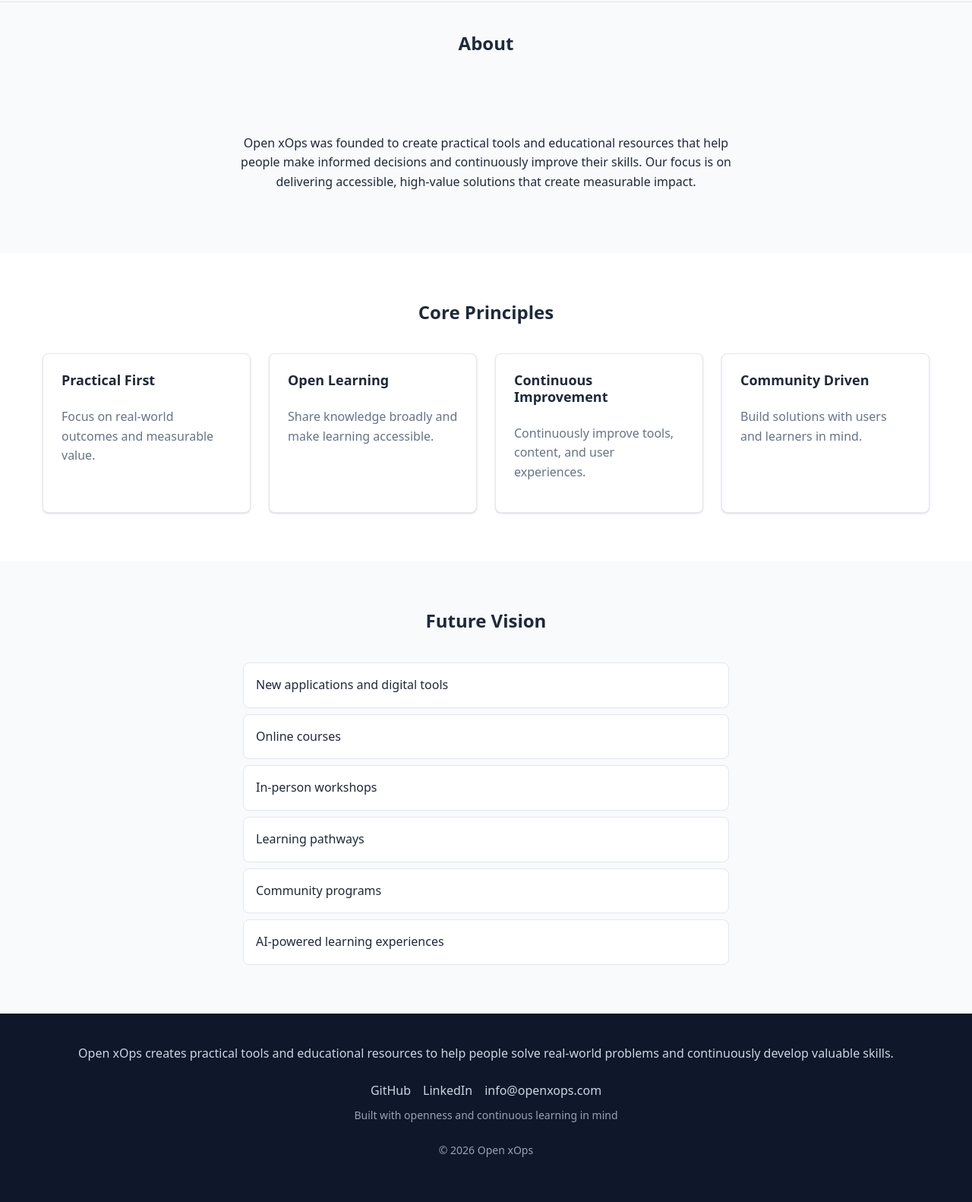
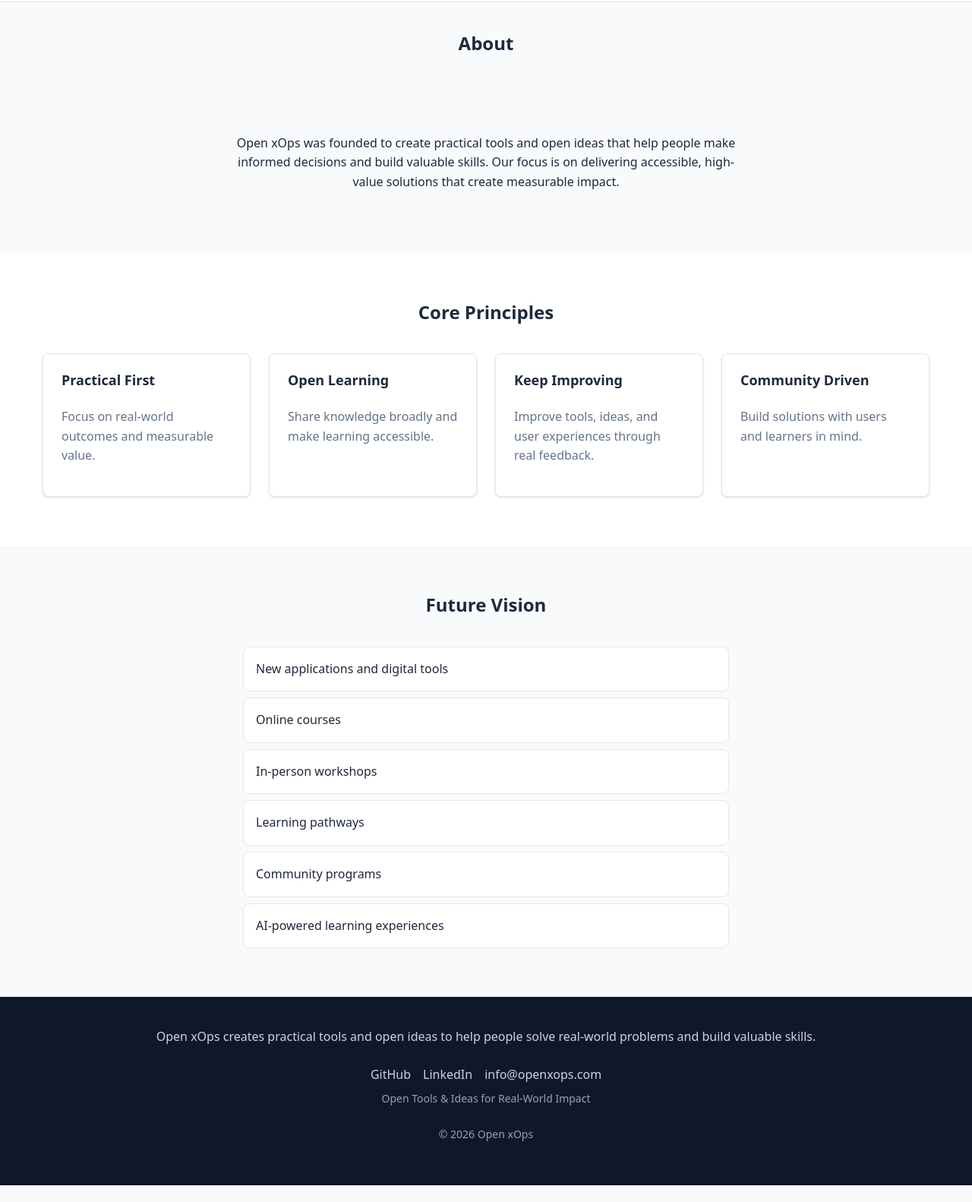
Before and after one commit to renedeposada/openxops, a plain HTML site: page about.html in a window 1280 px wide. Shown: the part 62-1644 px from the top of the page at 76% size. After the commit the page ends 1622 px from the top, so only its background shows below. Drawn offline with Linux system fonts and the light colour scheme.

Commit message:
refactor: Update language to emphasize open ideas and practical tools across multiple documents

```diff
--- a/about.html
+++ b/about.html
@@ -6,7 +6,7 @@
   <title>About — Open xOps</title>
   <meta
     name="description"
-    content="Open xOps was founded to create practical tools and educational resources that help people make informed decisions and continuously improve their skills."
+    content="Open xOps was founded to create practical tools and open ideas that help people make informed decisions and build valuable skills."
   />
   <link rel="icon" type="image/svg+xml" href="assets/icons/favicon.svg" />
   <link rel="stylesheet" href="css/styles.css" />
@@ -53,10 +53,10 @@
     <section class="section">
       <div class="container company-story">
         <p>
-          Open xOps was founded to create practical tools and educational
-          resources that help people make informed decisions and
-          continuously improve their skills. Our focus is on delivering
-          accessible, high-value solutions that create measurable impact.
+          Open xOps was founded to create practical tools and open ideas that
+          help people make informed decisions and build valuable skills. Our
+          focus is on delivering accessible, high-value solutions that create
+          measurable impact.
         </p>
       </div>
     </section>
@@ -77,9 +77,9 @@
             <p>Share knowledge broadly and make learning accessible.</p>
           </div>
           <div class="card">
-            <h3>Continuous Improvement</h3>
+            <h3>Keep Improving</h3>
             <p>
-              Continuously improve tools, content, and user experiences.
+              Improve tools, ideas, and user experiences through real feedback.
             </p>
           </div>
           <div class="card">
@@ -111,16 +111,15 @@
   <footer class="site-footer">
     <div class="container">
       <p>
-        Open xOps creates practical tools and educational resources to help
-        people solve real-world problems and continuously develop valuable
-        skills.
+        Open xOps creates practical tools and open ideas to help people solve
+        real-world problems and build valuable skills.
       </p>
       <ul class="footer-links">
         <li><a href="https://github.com/renedeposada" target="_blank" rel="noopener noreferrer" aria-label="Open xOps on GitHub (opens in a new tab)">GitHub</a></li>
         <li><a href="https://www.linkedin.com/company/openxops/" target="_blank" rel="noopener noreferrer" aria-label="Open xOps on LinkedIn (opens in a new tab)">LinkedIn</a></li>
         <li><a href="mailto:info@openxops.com" aria-label="Email Open xOps">info@openxops.com</a></li>
       </ul>
-      <p class="footer-tagline">Built with openness and continuous learning in mind</p>
+      <p class="footer-tagline">Open Tools &amp; Ideas for Real-World Impact</p>
       <p class="footer-tagline">&copy; 2026 Open xOps</p>
     </div>
   </footer>
```
Also changed, not shown: index.html (+10 -12 lines), learning.html (+3 -4 lines), tools.html (+3 -4 lines), 6 other files.
